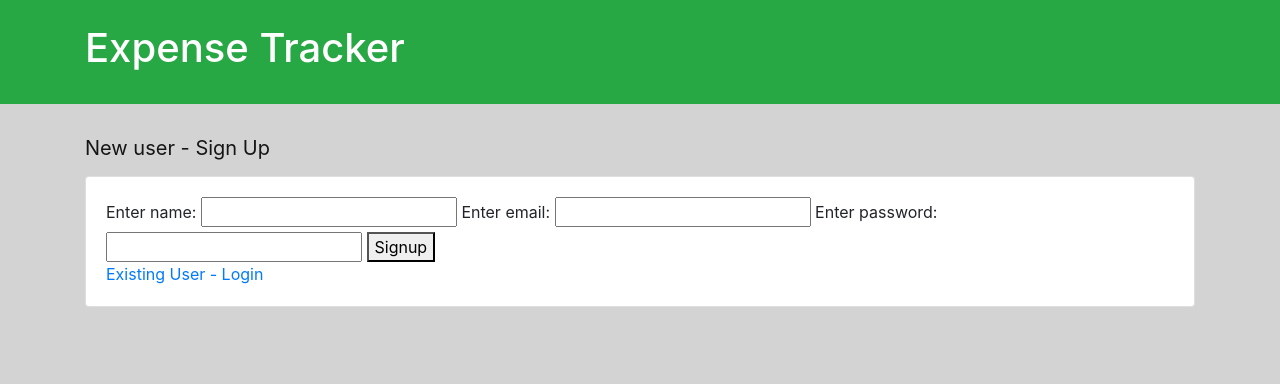
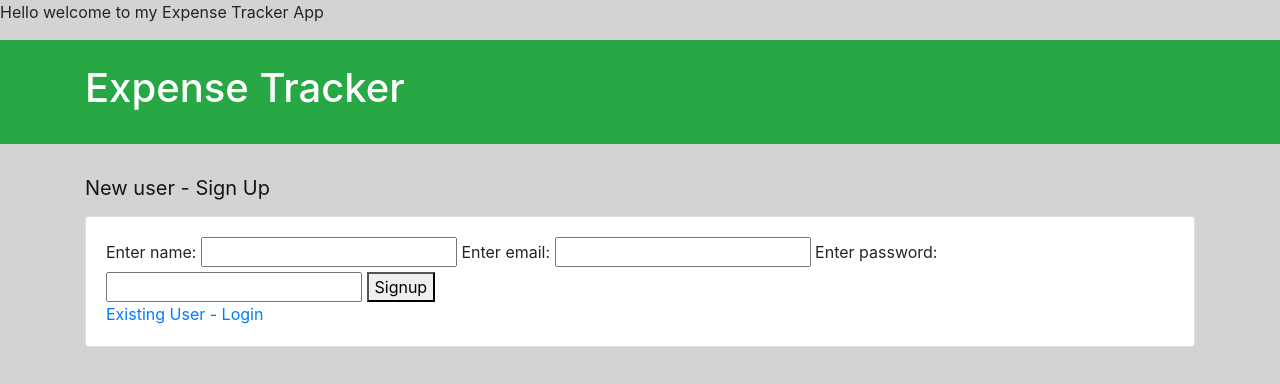
Before and after one commit to Red-Pillow/Expense-Tracker-App, a website: page views/signup.html in a window 1280 px wide. Drawn offline with nearby package versions, Linux system fonts and the light colour scheme.

Commit message:
added a welcome message in sign up page

```diff
--- a/views/signup.html
+++ b/views/signup.html
@@ -13,7 +13,7 @@
     <title>Sign up</title>
 </head>
 <body style="background-color:#D3D3D3">
-
+<p>Hello welcome to my Expense Tracker App</p>
 <header id="main-header" class="bg-success text-white p-4 mb-3" style="background-color:rgb(63, 183, 49)">
     <div class="container">
       <div class="row">
```
